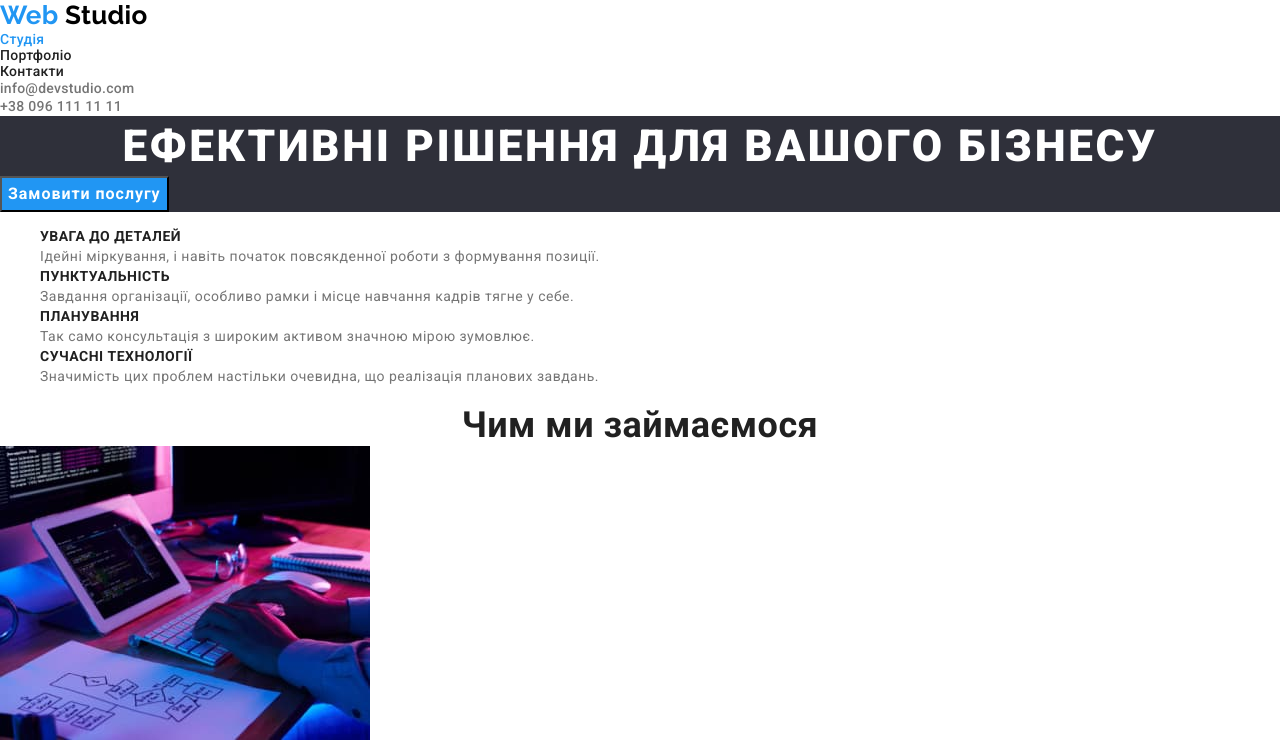
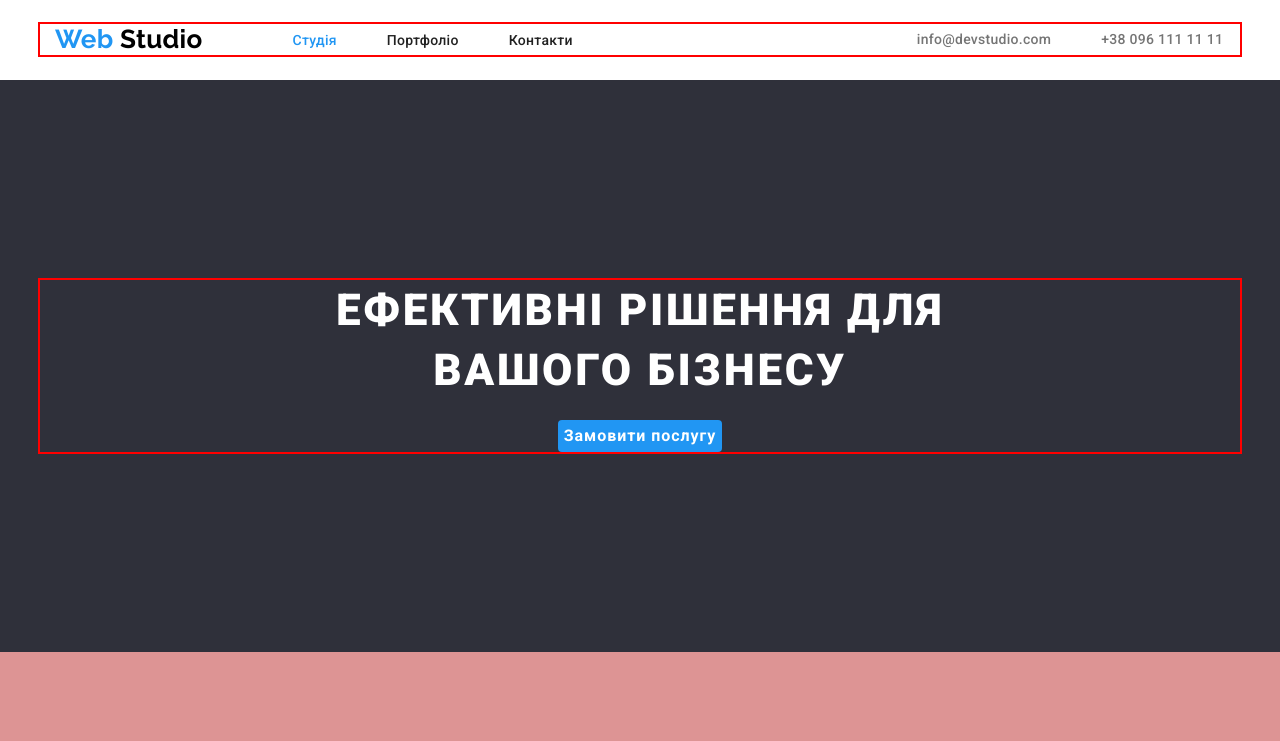
Before and after one commit to uvelir88/goit-markup-hw-03, a plain HTML site: page index.html in a window 1280 px wide. Shown: the top 741 px of the page. Drawn offline with nearby package versions, Linux system fonts and the light colour scheme.

Commit message:
update html and css

```diff
--- a/css/styles.css
+++ b/css/styles.css
@@ -26,6 +26,14 @@ p {
 	margin: 0;
 }
 
+button {
+	cursor: pointer;
+}
+
+img {
+	display: block;
+}
+
 .page {
 	font-family: var(--main-font);
 	letter-spacing: 0.03em;
@@ -44,6 +52,14 @@ p {
 	margin: -1px;
 }
 
+.container {
+	width: 1200px;
+	padding-left: 15px;
+	padding-right: 15px;
+	margin: 0 auto;
+	outline: 2px solid red;
+}
+
 .link {
 	text-decoration: none;
 }
@@ -56,11 +72,33 @@ p {
 
 /* ----------Header--------- */
 
+.header {
+	padding-top: 24px;
+	padding-bottom: 25px;
+}
+
+.header-nav-link {
+	display: flex;
+	margin-right: 344px;
+	gap: 50px;
+}
+
+.header-contact-link {
+	display: flex;
+	gap: 50px;
+}
+
+.header-container {
+	display: flex;
+	align-items: center;
+}
+
 .logo {
 	font-family: var(--secondary-font);
 	font-size: 26px;
 	line-height: calc(31 / 26);
 	color: #000000;
+	margin-right: 90px;
 }
 
 .logo-accent {
@@ -73,6 +111,8 @@ p {
 	font-size: 14px;
 	line-height: calc(16 / 14);
 	letter-spacing: 0.02em;
+	display: flex;
+	align-items: center;
 }
 
 .nav-link {
@@ -101,6 +141,8 @@ p {
 .hero {
 	background-color: var(--main-bg-cl);
 	color: var(--hero-text-cl);
+	padding-top: 200px;
+	padding-bottom: 200px;
 }
 .hero-title {
 	font-weight: 900;
@@ -109,6 +151,7 @@ p {
 	text-align: center;
 	letter-spacing: 0.06em;
 	text-transform: uppercase;
+	margin-bottom: 20px;
 }
 .hero-btn {
 	font-family: inherit;
@@ -119,6 +162,10 @@ p {
 	cursor: pointer;
 	background-color: #2196f3;
 	color: var(--hero-text-cl);
+	display: block;
+	margin: 0 auto;
+	border: none;
+	border-radius: 4px;
 }
 
 .hero-btn:hover,
@@ -127,11 +174,18 @@ p {
 }
 /* ----------Benefits--------- */
 
+.benefits {
+	padding-top: 94px;
+	padding-bottom: 94px;
+	background-color: rgb(221, 148, 148);
+}
+
 .benefits-title {
 	font-size: 14px;
 	line-height: calc(16 / 14);
 	text-transform: uppercase;
 	color: var(--main-title-cl);
+	margin-bottom: 10px;
 }
 
 .text {
@@ -142,18 +196,27 @@ p {
 
 /* ----------Work--------- */
 
+.work {
+	padding-top: 94px;
+	padding-bottom: 94px;
+	background-color: rgb(135, 212, 229);
+}
+
 .section-title {
 	font-weight: 700;
 	font-size: 36px;
 	line-height: calc(42 / 36);
 	text-align: center;
 	color: var(--main-title-cl);
+	margin-bottom: 50px;
 }
 
 /* ----------Team--------- */
 
 .team {
 	background-color: var(--team-bg-cl);
+	padding-top: 94px;
+	padding-bottom: 94px;
 }
 
 .section-title {
@@ -161,6 +224,7 @@ p {
 	line-height: calc(42 / 36);
 	text-align: center;
 	color: var(--main-title-cl);
+	margin-bottom: 50px;
 }
 
 .list-card {
@@ -174,6 +238,8 @@ p {
 	font-size: 16px;
 	line-height: calc(19 / 16);
 	color: var(--main-title-cl);
+	margin-top: 30px;
+	margin-bottom: 10px;
 }
 
 .team-text {
@@ -186,6 +252,8 @@ p {
 
 .footer {
 	background-color: var(--main-bg-cl);
+	padding-top: 60px;
+	padding-bottom: 60px;
 }
 
 .logo-footer {
@@ -200,6 +268,8 @@ p {
 	font-size: 14px;
 	line-height: calc(24 / 14);
 	color: #ffffff;
+	margin-top: 20px;
+	margin-bottom: 9px;
 }
 
 .address-contact {
@@ -207,6 +277,15 @@ p {
 }
 
 /* ----------Portfolio--------- */
+
+.portfolio {
+	padding-top: 94px;
+	padding-bottom: 94px;
+}
+
+.btn-list {
+	margin-bottom: 50px;
+}
 
 .portfolio-nav-btn {
 	font-family: inherit;
@@ -232,10 +311,13 @@ p {
 	line-height: calc(36 / 18);
 	letter-spacing: 0.06em;
 	color: var(--main-title-cl);
+	margin-top: 20px;
+	margin-bottom: 4px;
 }
 
 .portfolio-card-text {
 	font-size: 16px;
 	line-height: calc(30 / 16);
 	color: var(--main-text-cl);
+	margin-bottom: 20px;
 }
--- a/index.html
+++ b/index.html
@@ -22,13 +22,13 @@
 	</head>
 	<body class="page">
 		<header class="header">
-			<div class="container">
+			<div class="container header-container">
 				<nav class="main-nav">
 					<a class="logo link" href="./index.html">
 						<span class="logo-accent">Web</span>
 						Studio
 					</a>
-					<ul class="list">
+					<ul class="list header-nav-link">
 						<li class="logo-list-item">
 							<a class="nav-link link current" href="">Студія</a>
 						</li>
@@ -40,7 +40,7 @@
 						</li>
 					</ul>
 				</nav>
-				<ul class="list">
+				<ul class="list header-contact-link">
 					<li><a class="nav-link link contact-link" href="mailto:info@devstudio.com">info@devstudio.com</a></li>
 					<li><a class="nav-link link contact-link" href="tel:+380961111111">+38 096 111 11 11</a></li>
 				</ul>
@@ -49,7 +49,11 @@
 		<main class="main">
 			<section class="hero">
 				<div class="container">
-					<h1 class="hero-title">Ефективні рішення для вашого бізнесу</h1>
+					<h1 class="hero-title">
+						Ефективні рішення для
+						<br />
+						вашого бізнесу
+					</h1>
 					<button class="hero-btn" type="button">Замовити послугу</button>
 				</div>
 			</section>
```
Also changed, not shown: portfolio.html (+12 -4 lines).
